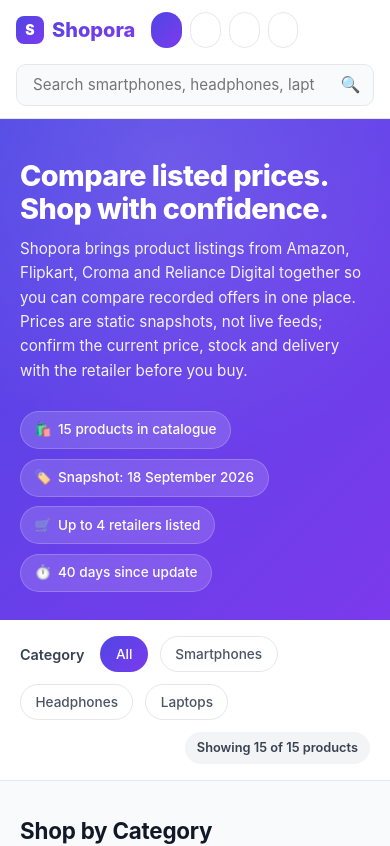
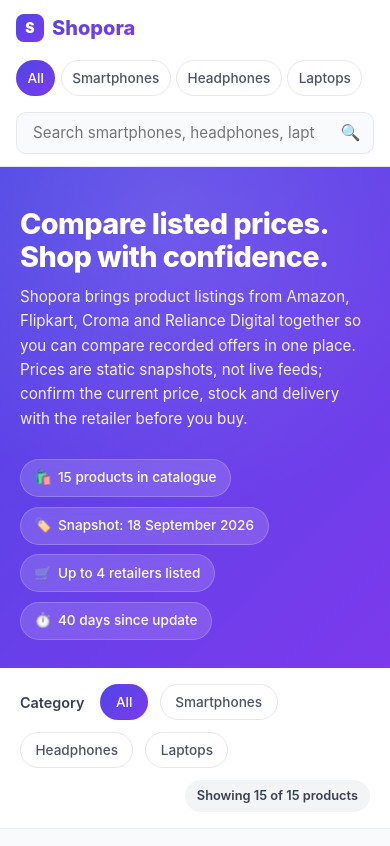
Before and after one commit to pugazh5t5-sys/shopora, a React (Vite) app: page / in a window 390 px wide. Shown: the top 846 px of the page. Built offline with nearby package versions, Linux system fonts and the light colour scheme.

Commit message:
Keep labelled category controls usable on mobile

```diff
--- a/src/index.css
+++ b/src/index.css
@@ -1185,8 +1185,20 @@
 }
 
 @media (max-width: 768px) {
-  .navbar-pills .pill span {
-    display: none;
+  /* Keep mobile navigation labels visible; never leave anonymous pill buttons. */
+  .navbar-inner {
+    flex-wrap: wrap;
+  }
+  .navbar-pills {
+    flex-wrap: wrap;
+    gap: 0.35rem;
+  }
+  .navbar-pills .pill {
+    padding: 0.35rem 0.65rem;
+  }
+  /* The expanded mobile header can be taller than the desktop header. */
+  .filters-bar {
+    position: static;
   }
   .compare-table-wrap {
     display: none;
@@ -1201,10 +1213,15 @@
     flex-wrap: wrap;
     padding: 0.75rem 1rem;
   }
+  .navbar-pills {
+    order: 2;
+    flex: 1 0 100%;
+    justify-content: flex-start;
+  }
   .navbar-search {
     order: 3;
     max-width: 100%;
-    flex-basis: 100%;
+    flex: 1 0 100%;
   }
   .filters-bar {
     top: 115px;
```
